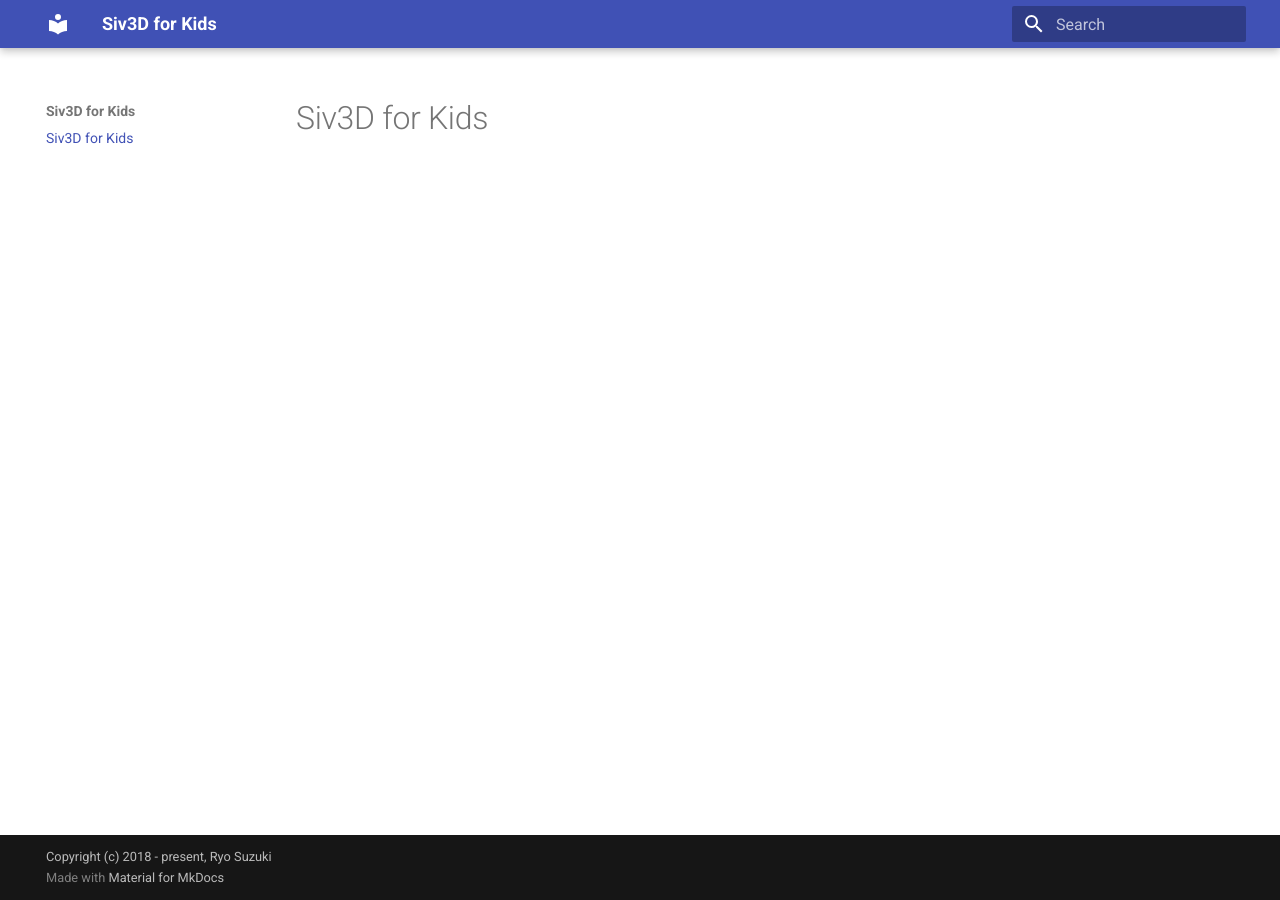
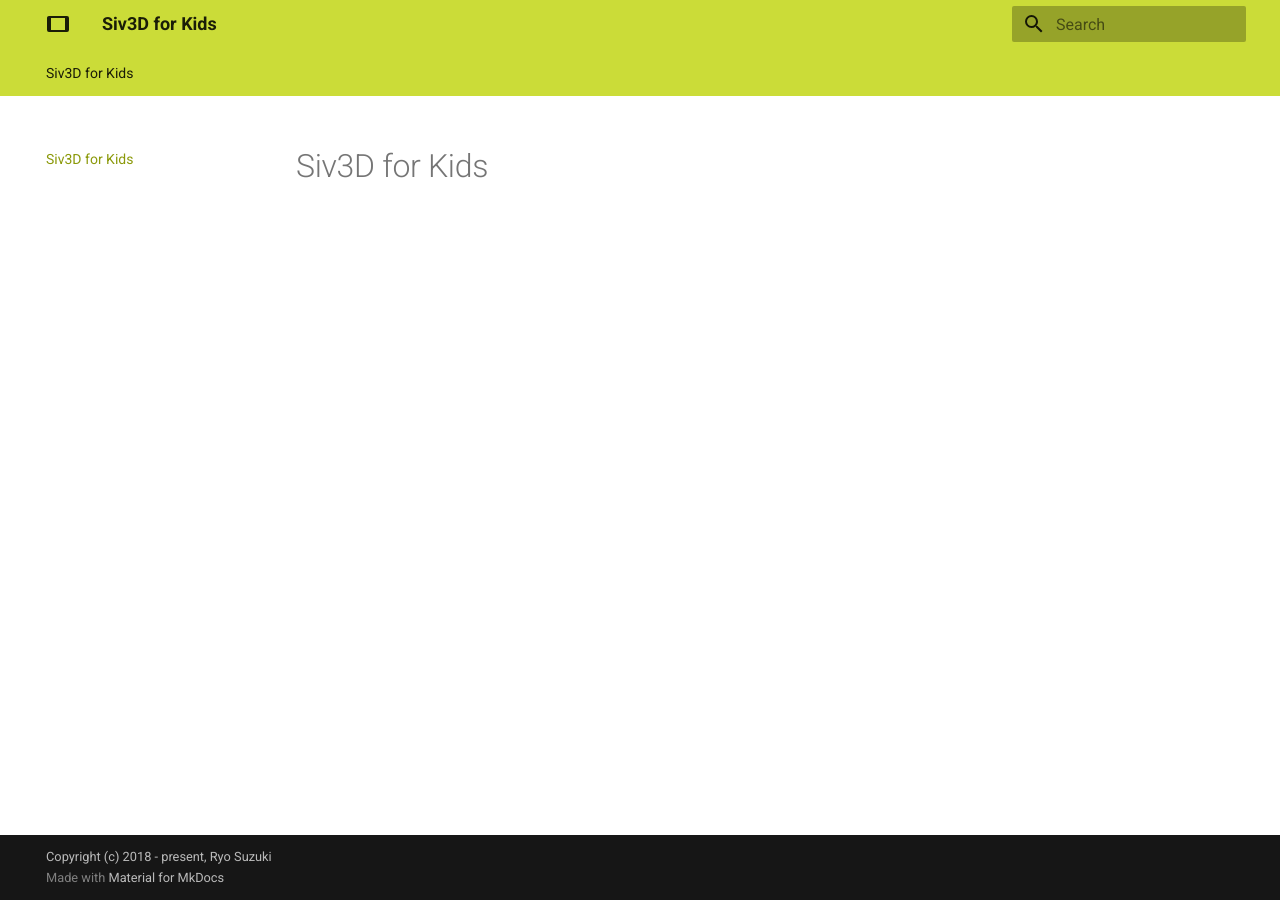
Before and after one commit to Reputeless/kids.docs, an MkDocs documentation site: the page built from docs/index.md, in a window 1280 px wide. Built offline with MkDocs 1.6.1 and Material for MkDocs 9.7.7, drawn with Linux system fonts in a browser that asks for light colours.

Commit message:
update ui

```diff
--- a/mkdocs.yml
+++ b/mkdocs.yml
@@ -9,6 +9,14 @@ site_url: https://siv3d-for-kids.github.io/
 # Copyright
 copyright: Copyright (c) 2018 - present, Ryo Suzuki
 
-# Theme
 theme:
   name: 'material'
+  language: 'en'
+  favicon: 'assets/images/logo.png'
+  logo:
+    icon: 'tablet'
+  palette:
+    primary: 'lime'
+    accent: 'lime'
+  feature:
+    tabs: true
```
Also changed, not shown: docs/index.md (line endings or trailing spaces).
